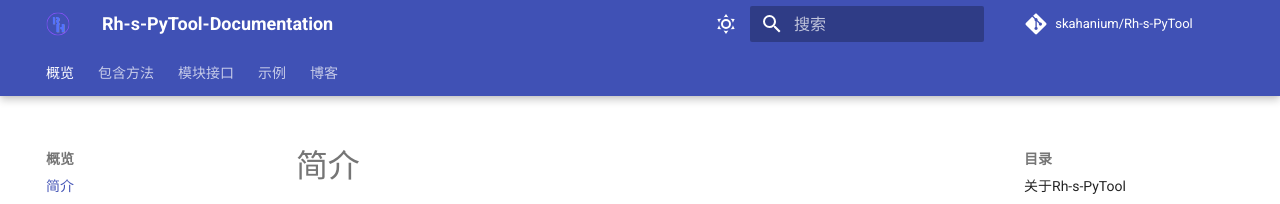
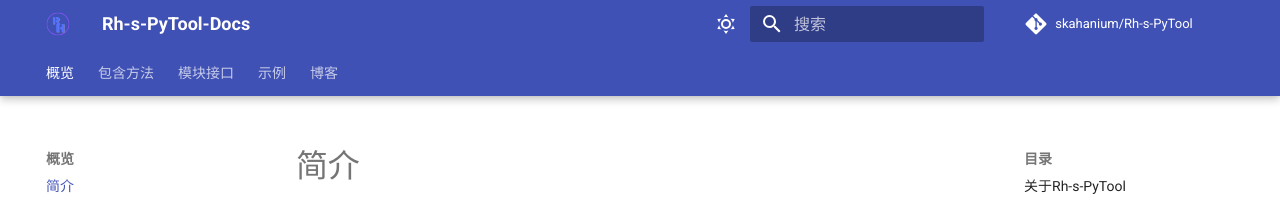
Before and after one commit to skahanium/Rh-s-PyTool-Docs, an MkDocs documentation site: the page built from docs/index.md, in a window 1280 px wide. Shown: the top 204 px of the page. Built offline with MkDocs 1.6.1 and Material for MkDocs 9.7.7, drawn with Linux system fonts in a browser that asks for light colours; comment, search, counter and statistics services are not loaded.

Commit message:
名称同步

```diff
--- a/mkdocs.yml
+++ b/mkdocs.yml
@@ -1,5 +1,5 @@
-site_name: Rh-s-PyTool-Documentation
-site_url: https://github.com/skahanium/Rh-s-PyTool-Documentation
+site_name: Rh-s-PyTool-Docs
+site_url: https://github.com/skahanium/Rh-s-PyTool-Docs
 
 repo_url: https://github.com/skahanium/Rh-s-PyTool
 repo_name: skahanium/Rh-s-PyTool
```
